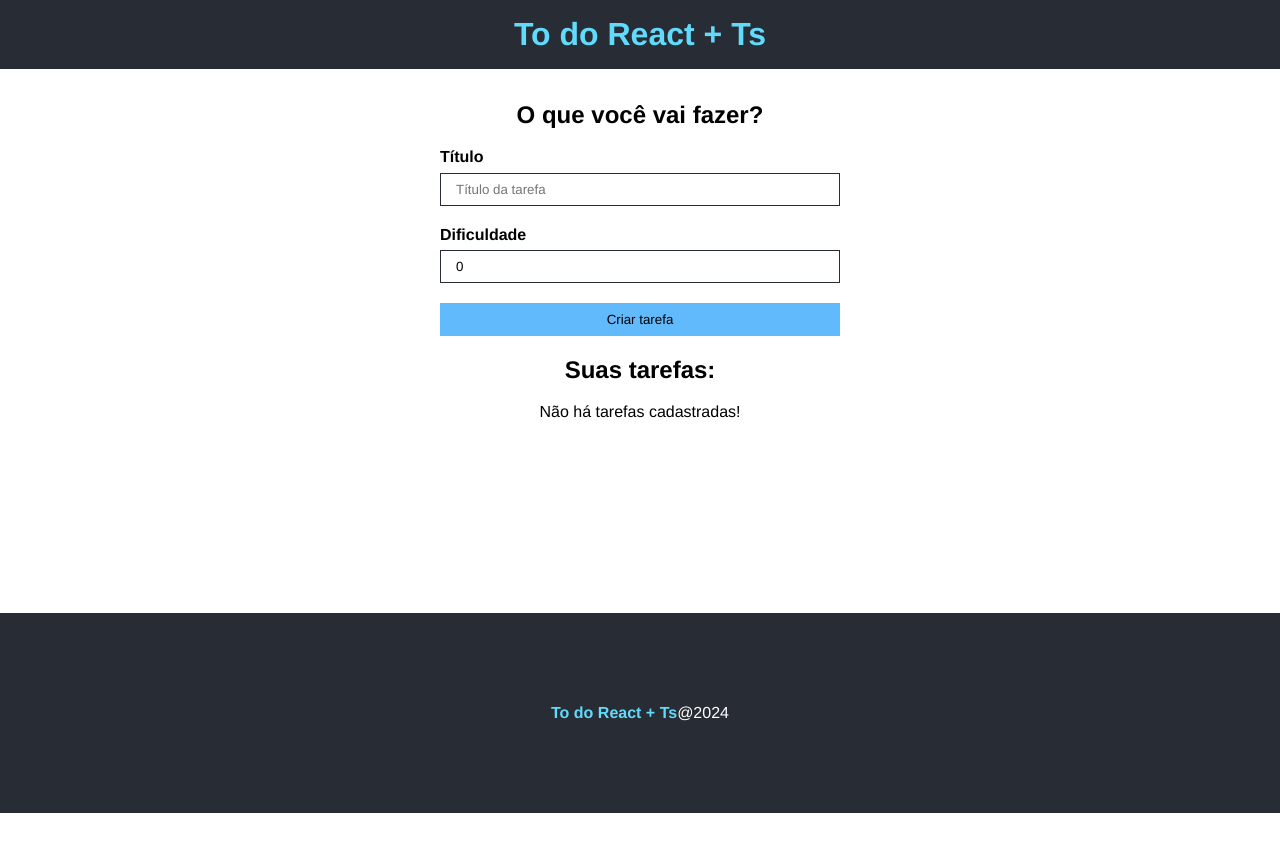
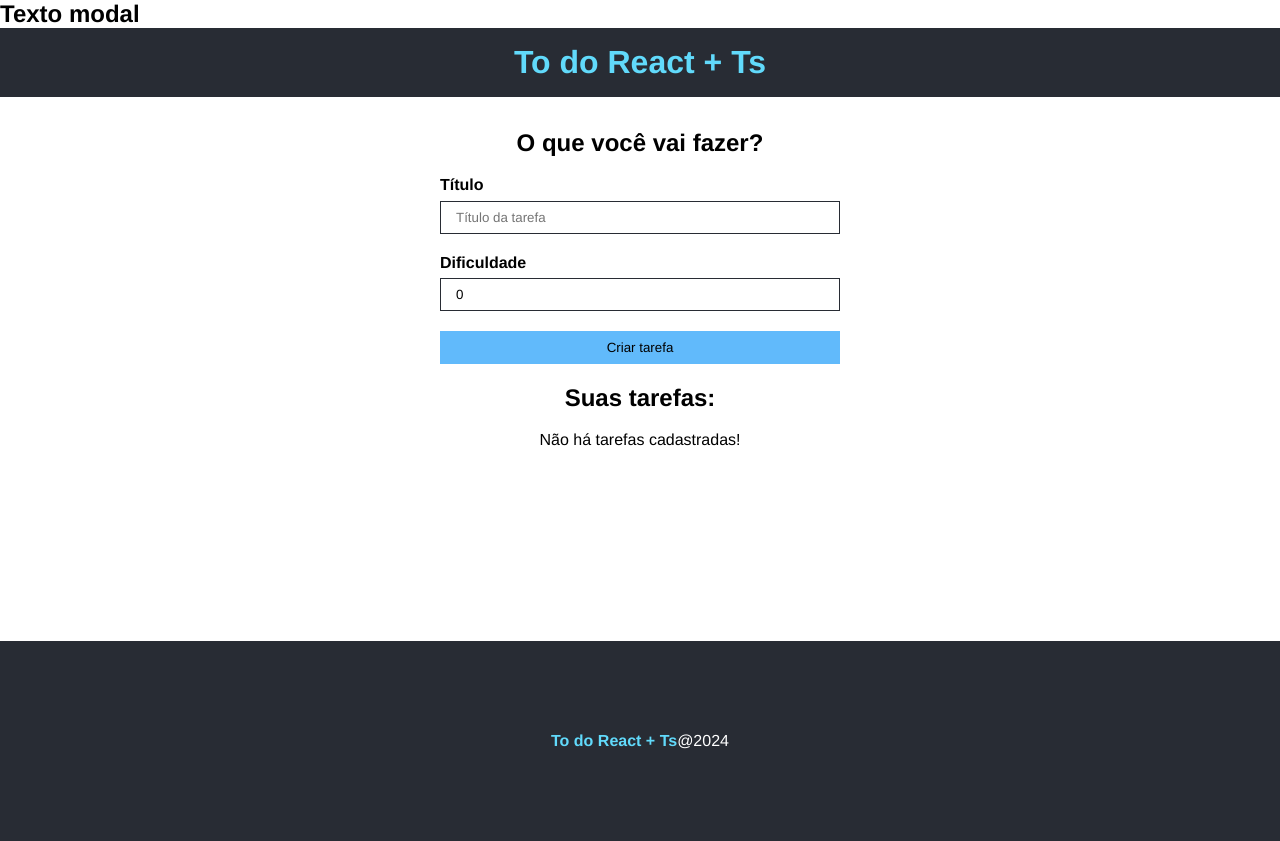
Before and after one commit to Igor-Maceno/To-do-React, a React (Create React App) app in the folder to-do-react/: page / in a window 1280 px wide. Before the commit the page ends 813 px from the top, so only its background shows below. Built offline with nearby package versions, Linux system fonts and the light colour scheme; the HTML template or start-up script is replaced by a standard one.

Commit message:
create modal

```diff
--- a/to-do-react/src/App.tsx
+++ b/to-do-react/src/App.tsx
@@ -5,6 +5,7 @@
 import Footer from "./components/Footer";
 import TaskForm from "./components/TaskForm";
 import TaskList from "./components/TaskList";
+import Modal from "./components/Modal";
 
 //CSS
 import styles from "./App.module.css";
@@ -26,6 +27,7 @@
 
   return (
     <div className="App">
+      <Modal />
       <Header />
       <main className={styles.main}>
         <div>
--- /dev/null
+++ b/to-do-react/src/components/Modal.tsx
@@ -0,0 +1,20 @@
+import React from 'react'
+
+import styles from './Modal.module.css'
+
+type Props = {}
+
+const Modal = (props: Props) => {
+  return (
+    <div id='modal'>
+        <div>
+
+        </div>
+        <div>
+            <h2>Texto modal</h2>
+        </div>
+    </div>
+  )
+}
+
+export default Modal
```
Also changed, not shown: to-do-react/src/components/Modal.module.css (added).
